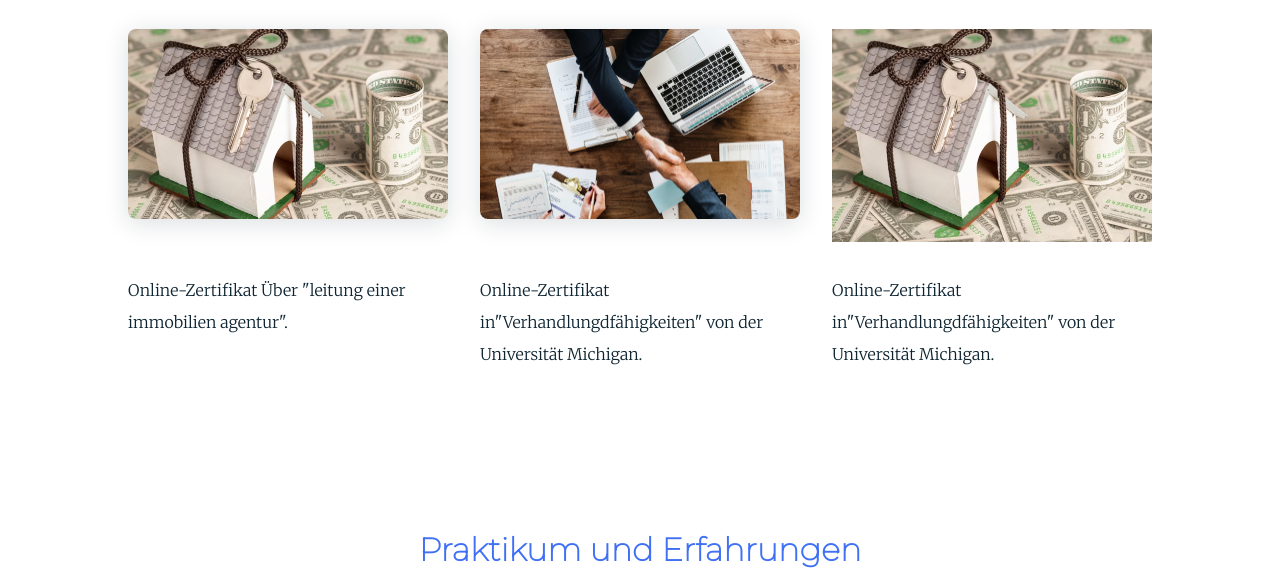
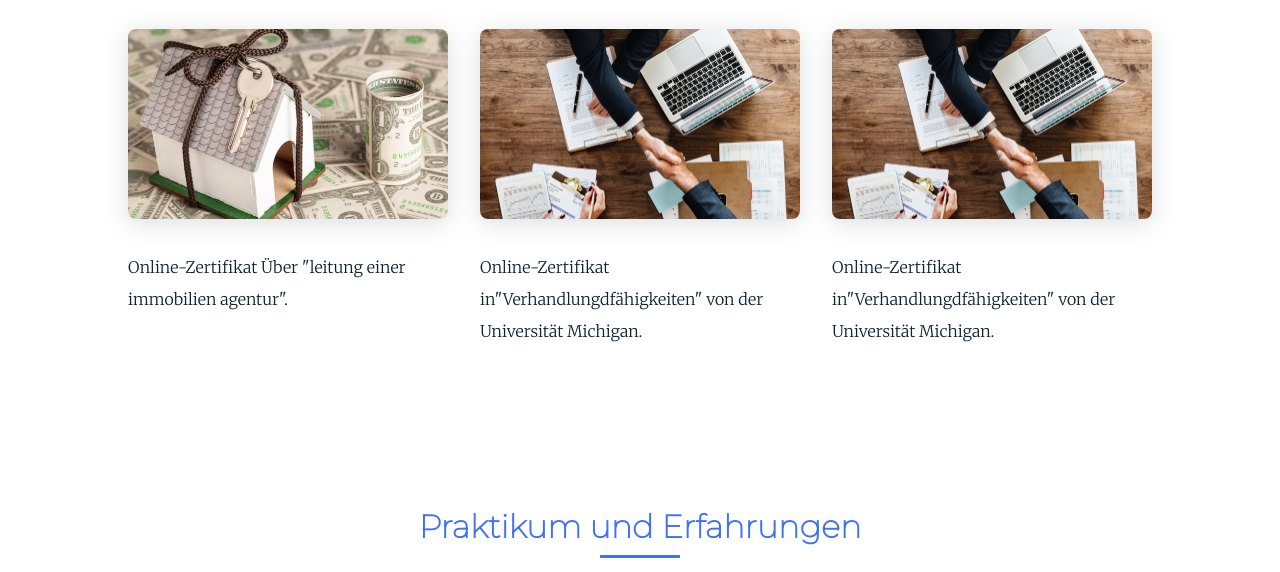
Before and after one commit to Fatimzouhra/portfolio, a plain HTML site: page index.html in a window 1280 px wide. Shown: the part 3017-3589 px from the top of the page. Drawn offline with nearby package versions, Linux system fonts and the light colour scheme.

Commit message:
Update index.html

```diff
--- a/index.html
+++ b/index.html
@@ -208,8 +208,8 @@
                     <div class="work__img">
                         <img src="assets/img/dep8.jpg" alt=""  id="myImage8">
                     </div>
-                    <div class="">
-                        <img src="assets/img/dep7.PNG" alt=""  id="myImage7">
+                    <div class="work__img">
+                        <img src="assets/img/dep8.jpg" alt=""  id="myImage8">
                     </div>
                     <!-- dep description -->
                     <div class="">
```
